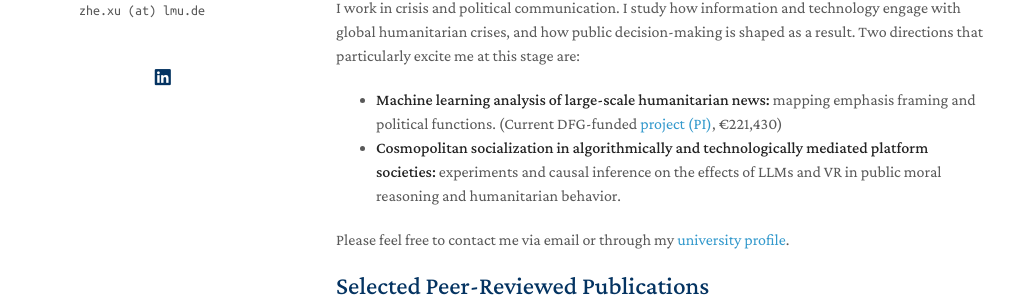
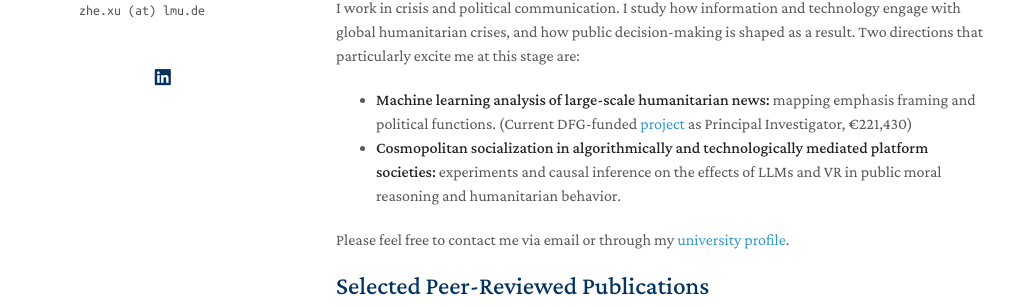
Before and after one commit to zhexuphd/home, a Jekyll site: the page built from index.md, in a window 1280 px wide and 900 px high. Shown: the part 369-676 px from the top of the window, without its empty margins (134-1148 px from the left). Built offline with Jekyll 4.4.1, drawn with Linux system fonts in a browser that asks for light colours; a style sheet for code colours, icons or effects is not loaded; our own code applies the rules of GitHub Pages for plain Markdown files.

Commit message:
Update index.md

```diff
--- a/index.md
+++ b/index.md
@@ -9,7 +9,7 @@ I hold degrees in engineering and media studies, and earned my Ph.D. in 2023 fro
 
 I work in crisis and political communication. I study how information and technology engage with global humanitarian crises, and how public decision-making is shaped as a result. Two directions that particularly excite me at this stage are:
 
-- **Machine learning analysis of large-scale humanitarian news:** mapping emphasis framing and political functions. (Current DFG-funded [project (PI)](https://gepris.dfg.de/gepris/projekt/539233881?language=en), €221,430)
+- **Machine learning analysis of large-scale humanitarian news:** mapping emphasis framing and political functions. (Current DFG-funded [project](https://gepris.dfg.de/gepris/projekt/539233881?language=en) as Principal Investigator, €221,430)
 - **Cosmopolitan socialization in algorithmically and technologically mediated platform societies:** experiments and causal inference on the effects of LLMs and VR in public moral reasoning and humanitarian behavior.
 
 Please feel free to contact me via email or through my [university profile](https://www.ifkw.uni-muenchen.de/organisation/personen/mitarbeiter/xu_zhe/index.html).
```
